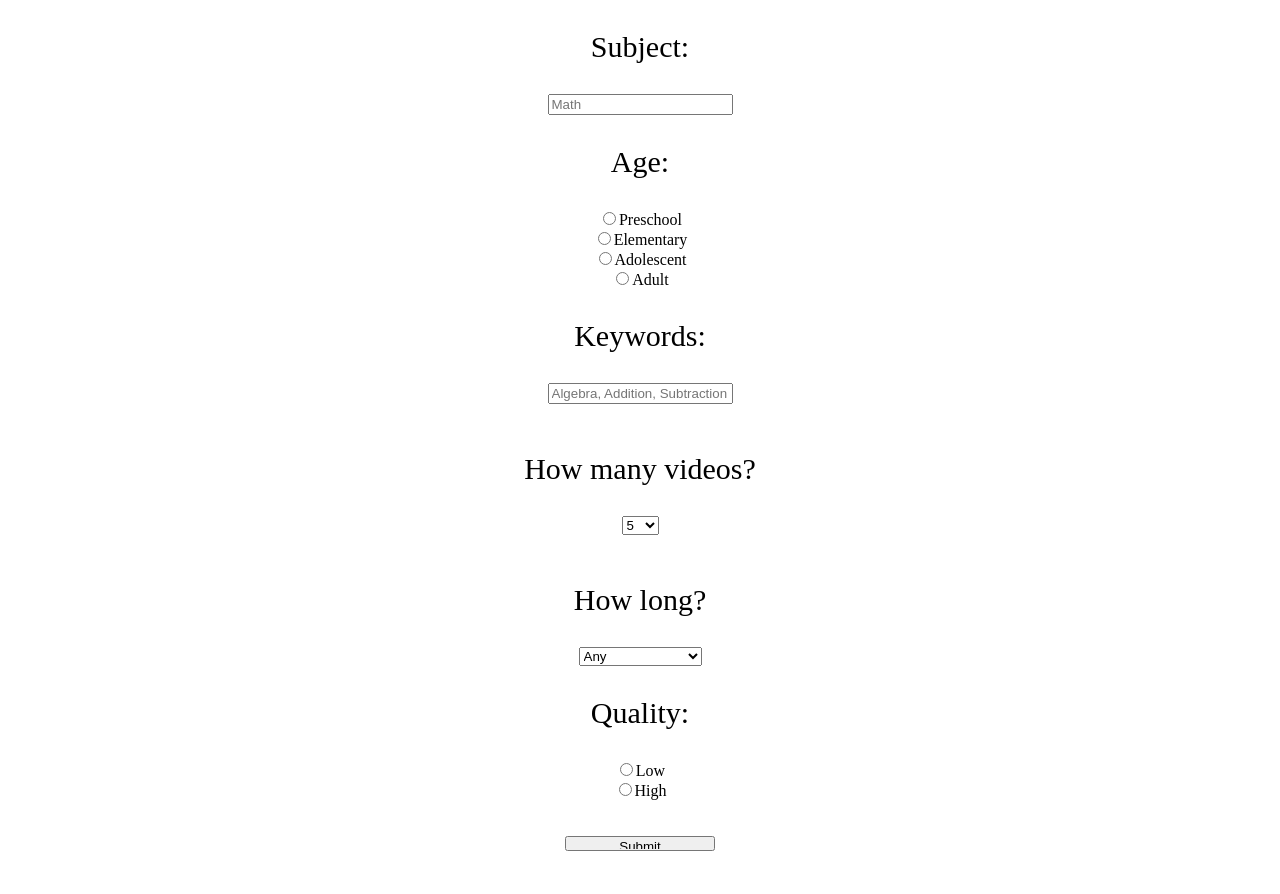
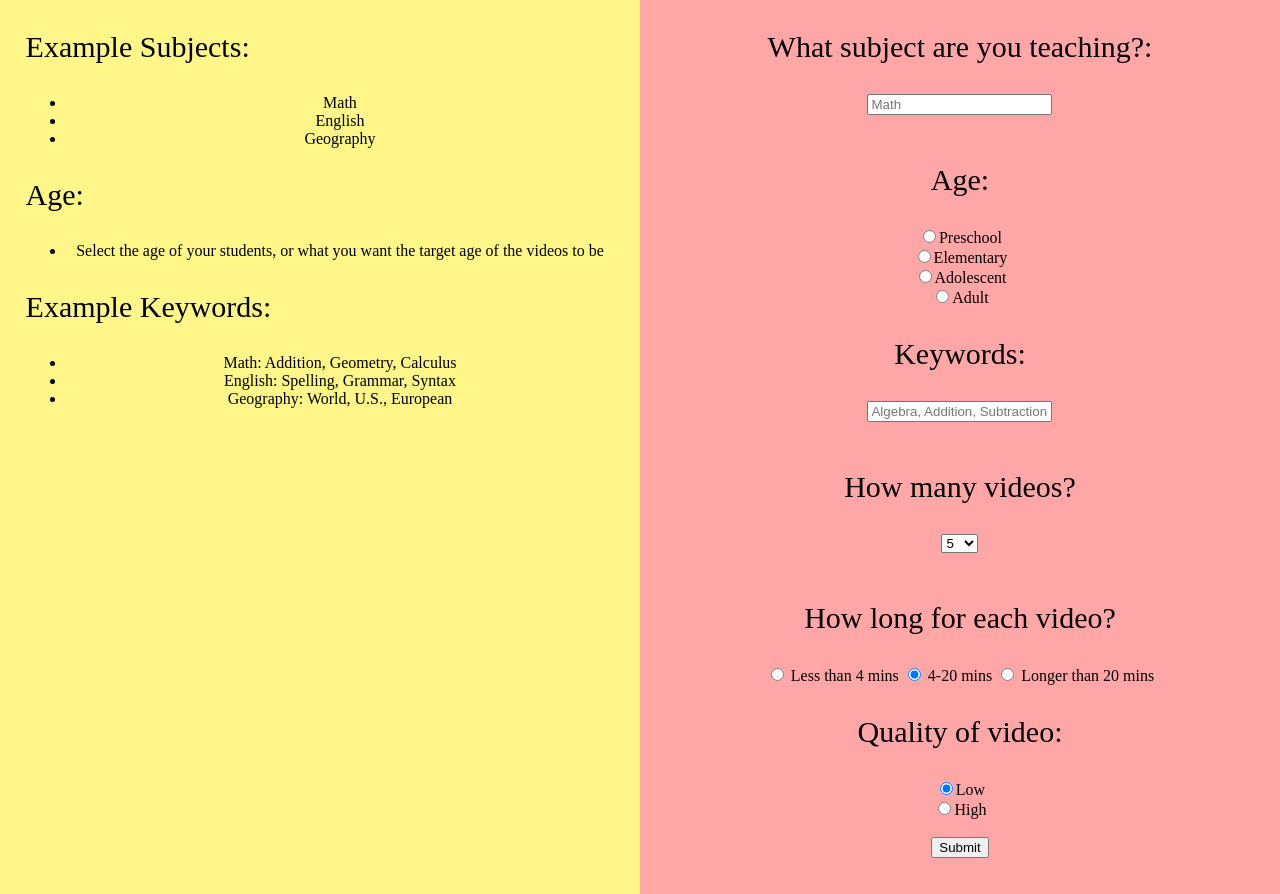
Before and after one commit to cmihm01/Offline-YouTube, a Flask app: page / in a window 1280 px wide. Before the commit the page ends 851 px from the top, so only its background shows below. Run offline with Flask 2, Linux system fonts and the light colour scheme.

Commit message:
Selection Interface Updated

```diff
--- a/app.py
+++ b/app.py
@@ -36,7 +36,6 @@ def result():
 
 def youtube_search(cat,age,keyw,num,length):
     youtube = build(YOUTUBE_API_SERVICE_NAME, YOUTUBE_API_VERSION, developerKey=DEVELOPER_KEY)
-
     search_response = youtube.search().list(
         type='video',
         q=cat + keyw,
--- a/static/style.css
+++ b/static/style.css
@@ -14,7 +14,7 @@ div#loading {
     height: 100px;
     display: none;
 }
-h4{
+h2,h4{
 	text-align:center;
 }
 div#descript {
@@ -24,9 +24,16 @@ div#descript {
 }
 div#submit{
 	text-align: center;
+	float:center;
 }
-input[type=submit]{
-    width: 150px;  height: 15px;
+div#send{
+
+    text-align: center;
+    margin:0 auto;
+    float:center;
+}
+#send{
+	width: 50%;
 }
 
 .downloadLink {
@@ -53,3 +60,41 @@ div .indivInstruction {
 .instruction {
 	font-size: 14px;
 }
+div#help{
+	float:left;
+	margin-left:50px;
+}
+div#age{
+	margin:auto;
+}
+
+/*http://matthewjamestaylor.com/blog/equal-height-columns-2-column.htm*/
+/* Start of Column CSS */
+#cont2 {
+	clear:left;
+	float:left;
+	width:100%;
+	overflow:hidden;
+	background:#ffa7a7; /* column 2 background colour */
+}
+#cont1 {
+	float:left;
+	width:100%;
+	position:relative;
+	right:50%;
+	background:#fff689; /* column 1 background colour */
+}
+#col1 {
+	float:left;
+	width:46%;
+	position:relative;
+	left:52%;
+	overflow:hidden;
+}
+#col2 {
+	float:left;
+	width:46%;
+	position:relative;
+	left:56%;
+	overflow:hidden;
+}
--- a/templates/basic.html
+++ b/templates/basic.html
@@ -6,24 +6,61 @@
     <link rel="stylesheet" type="text/css" href="static/style.css">
   </head>
   <body>
+    <div id=cont2>
+	    <div id=cont1>
+
+	    	<div id=col1>
+	    		<div id=subj>
+					<p style="text-align:left">Example Subjects:</p>
+					<ul id=ex_sub>
+						<li> Math </li>
+						<li> English </li>
+						<li> Geography </li>
+					</ul>
+				</div>
+
+				<div id=age>
+					<p style="text-align:left">Age:</p>
+					<ul>
+					<li> Select the age of your students, or what you want the target age of the videos to be</li>
+					</ul>
+				</div>
+
+				<div id=keywords>
+					<p style="text-align:left">Example Keywords:</p>
+					<ul>
+						<li> Math: Addition, Geometry, Calculus </li>
+						<li> English: Spelling, Grammar, Syntax </li>
+						<li> Geography: World, U.S., European </li>
+					</ul>
+				</div>
+			</div>
+
+		    <div id=col2>
 		    	<form action="http://localhost:5000/result" method="POST">
 			    <div id=category-d>
-     <p> Subject: </p>
+			     <p> What subject are you teaching?: </p>
 			     <input type="text" name="category" placeholder="Math" required><br>
 			    </div>
 
+			    <br>
 			    <div id=age-d>
-      <p>Age: </p>
+
+			    	<div id = age>
+				      <p> Age: </p>
 				      <input type="radio" name="age" value="Preschool" required>Preschool<br>
 				      <input type="radio" name="age" value="Elementary" required>Elementary<br>
 				      <input type="radio" name="age" value="Adolescent" required>Adolescent<br>
 				      <input type="radio" name="age" value="Adult" required>Adult<br>
 				    </div>
 
+			    </div>
+
 			    <div id=keyword-d>
 			      <p>Keywords: </p>
 			      <input type="text" name="keywords" placeholder="Algebra, Addition, Subtraction">
 			    </div>
+
 			    <br>
 			    <div id=num-vids-d>
 			      <p> How many videos? </p>
@@ -35,25 +72,33 @@
 			        <option value="25">25</option>
 			      </select>
 			    </div>
+
 			    <br>
 			    <div id=length-d>
-      <p> How long? </p>
-      <select name=length>
-        <option value="any">Any</option>
-        <option value="short">Less than 4 Mins</option>
-        <option value="medium">4-20 Mins</option>
-        <option value="long">20+ Mins</option>
-      </select>
+			      <p> How long for each video? </p>
+				  <input type=radio name = "length" value=short> Less than 4 mins
+				  <input type=radio name = "length" value=medium checked> 4-20 mins
+				  <input type=radio name = "length" value=long> Longer than 20 mins
 			    </div>
+
 			    <div id=qual-d>
-      <p>Quality: </p>
-      <input type="radio" name="quality" value="Low" required>Low<br>
+			      <p>Quality of video: </p>
+			      <input type="radio" name="quality" value="Low" required checked>Low<br>
 			      <input type="radio" name="quality" value="High" required>High<br>
 			    </div>
+			    <br>
+			  	<div id=send> <input type="submit" value="Submit"> </div>
 			  	<br><br>
-    <div>
-      <input type="submit" value="Submit">
+			</form>
+
 			</div>
-    </form>
+
+
+		</div>
+
+	</div>
+
+
+
   </body>
 </html>
```
Also changed, not shown: content/VidPlayer.html (added, +16 -0 lines), static/select_style.css (added, +91 -0 lines), templates/select.html (+11 -4 lines), 3 other files. Lines whose indentation alone changed are shown as unchanged.
